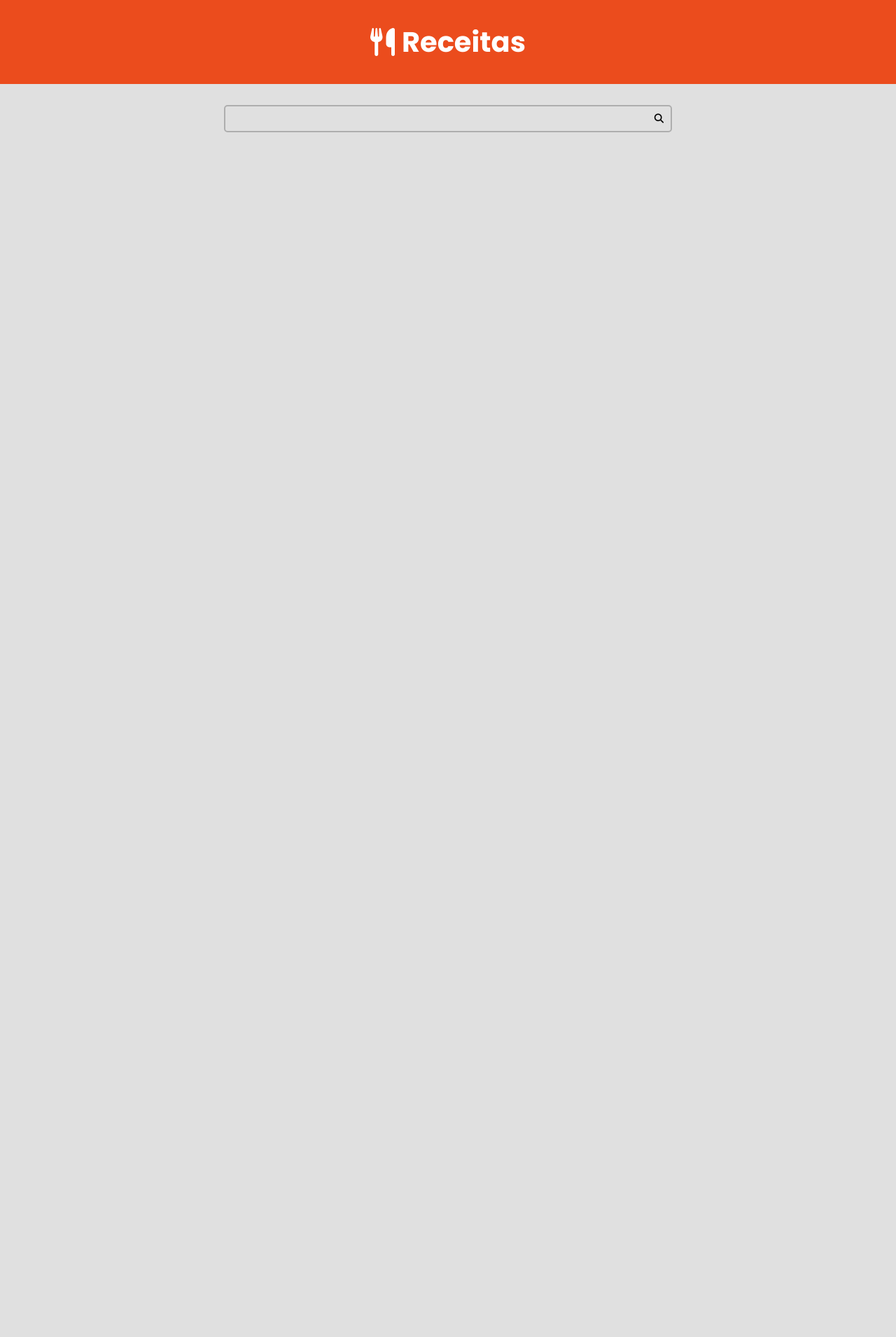
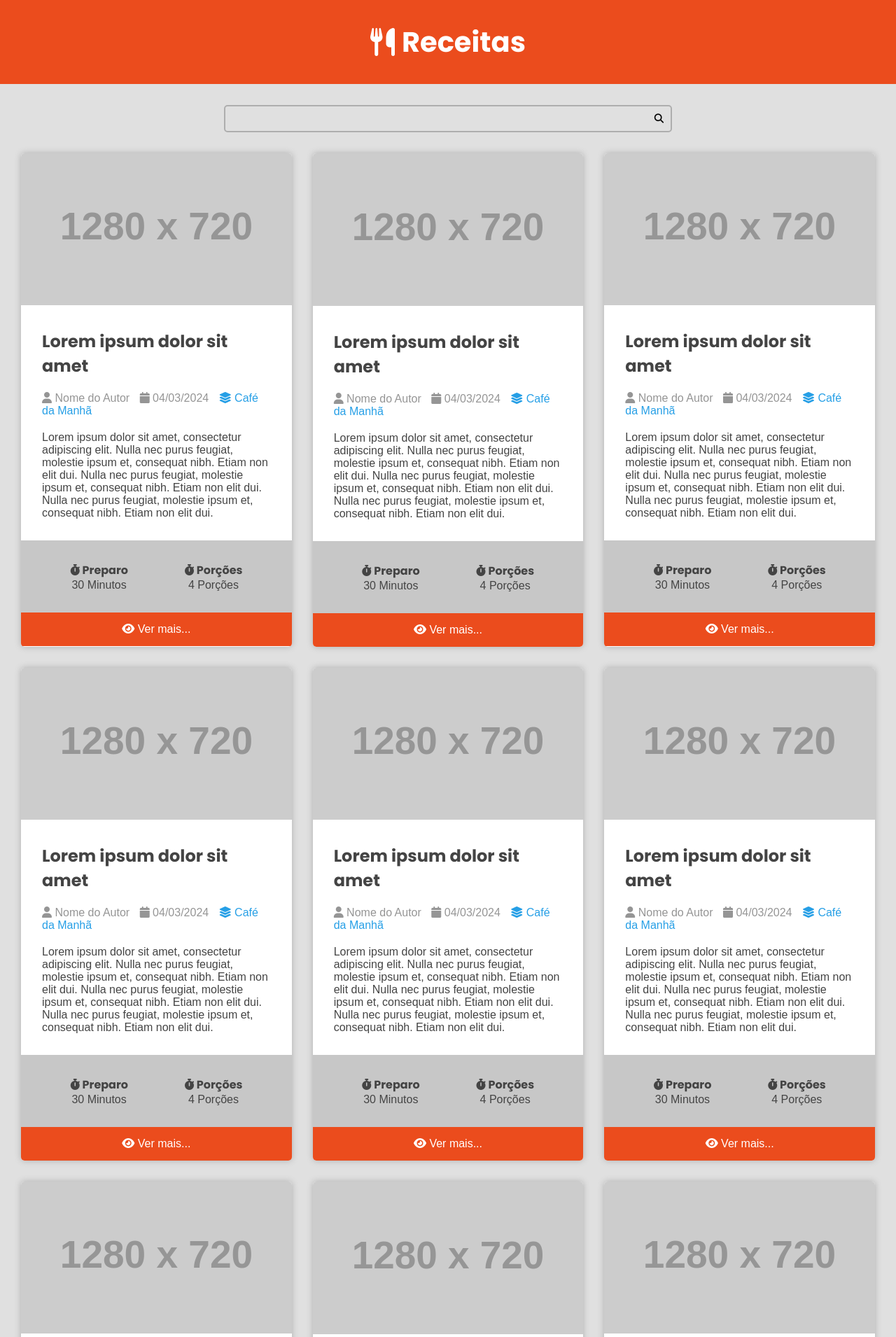
Before and after one commit to MarciolimaDev/projectRecipes, a Django app: page / in a window 1280 px wide. Shown: the top 1910 px of the page at 70% size. Before the commit the page ends 189 px from the top, so only its background shows below. Run offline with Django 5.2, Linux system fonts and the light colour scheme; grey boxes labelled with a size stand in for pictures from a placeholder-image service; some libraries are stand-ins or nearby versions.

Commit message:
add cards recipes

```diff
--- a/recipe/templates/recipe/pages/home.html
+++ b/recipe/templates/recipe/pages/home.html
@@ -11,11 +11,23 @@
 
             <div class="main-content main-content-list container">
 
+                {% include "recipe/partials/recipe.html" %}
+                {% include "recipe/partials/recipe.html" %}
+                {% include "recipe/partials/recipe.html" %}
+                {% include "recipe/partials/recipe.html" %}
+                {% include "recipe/partials/recipe.html" %}
+                {% include "recipe/partials/recipe.html" %}
+                {% include "recipe/partials/recipe.html" %}
+                {% include "recipe/partials/recipe.html" %}
+                {% include "recipe/partials/recipe.html" %}
+                {% include "recipe/partials/recipe.html" %}
 
             </div>
 
         </main>
 
+        {% include "recipe/partials/footer.html" %}
+
     </body>
 
 </html>
--- /dev/null
+++ b/recipe/templates/recipe/partials/footer.html
@@ -0,0 +1,14 @@
+<footer class="main-footer">
+
+    <div class="developer">
+        <a href="">By LIMA DEV</a>
+
+    </div>
+
+    <div class="powered">
+        <span class="powered-text">Powered by</span>
+        <a href="https://www.djangoproject.com/" target="_blank">
+            <img src="https://static.djangoproject.com/img/logo-django.42234b631760.svg" alt="Django">
+        </a>
+    </div>
+</footer>
--- a/recipe/templates/recipe/partials/head.html
+++ b/recipe/templates/recipe/partials/head.html
@@ -85,6 +85,7 @@
             font-size: 1.6rem;
             font-family: var(--font-primary);
             background: var(--color-gray-1);
+            color: var(--color-dark-text);
         }
 
         h1,
@@ -180,6 +181,116 @@
             gap: var(--spacing-gutter-medium);
 
         }
+
+        .recipe {
+            background: var(--color-white);
+            border-radius: .5rem;
+            box-shadow: var(--color-gray-3) 0 0 1rem;
+            overflow: hidden;
+            transition: all .3s ease-in-out;
+        }
+
+        /* img card */
+        .recipe img {
+            max-width: 100%;
+        }
+
+        .recipe-list-item {
+            max-width: 64rem;
+
+        }
+
+        .recipe-list-item:hover {
+            transform: scale(1.02);
+            box-shadow: var(--color-gray-3) 0 0 1.5rem;
+        }
+
+
+        .recipe-title-container {
+            padding: var(--spacing-gutter-medium);
+            padding-bottom: 2rem;
+        }
+
+        .recipe-author {
+            padding: 0 var(--spacing-gutter-medium);
+        }
+
+        .recipe-author-item {
+            color: var(--color-gray-4);
+            margin-right: 1rem;
+        }
+
+        .recipe-author-item a {
+            color: var(--color-primary);
+            text-decoration: none;
+            transition: all .3s ease-in-out;
+        }
+
+        .recipe-author-item a:hover {
+            color: var(--color-primary-hover);
+        }
+
+        .recipe-content {
+            padding: var(--spacing-gutter-medium);
+            padding-top: 2rem;
+        }
+
+        .recipe-meta-container {
+            display: flex;
+            flex-flow: row wrap;
+            padding: var(--spacing-gutter-medium);
+            background: var(--color-gray-2);
+        }
+
+        .recipe-meta {
+            display: flex;
+            flex-flow: column nowrap;
+            flex-shrink: 1;
+            flex-grow: 1;
+            text-align: center;
+        }
+
+        .recipe-meta-title {
+            font-size: 1.6rem;
+        }
+
+        .recipe-footer a {
+            background: var(--color-primary-orange);
+            display: block;
+            color: var(--color-white);
+            text-align: center;
+            text-decoration: none;
+            padding: 1.5rem;
+            transition: all .2s ease-in-out;
+        }
+
+        .recipe-footer a:hover {
+            filter: brightness(1.5);
+        }
+
+
+        .main-footer {
+            display: flex;
+            align-items: center;
+            justify-content: space-between;
+            background: var(--color-primary-orange);
+            color: var(--color-white);
+            padding: var(--spacing-gutter-medium);
+        }
+
+        .main-footer a {
+            color: var(--color-white);
+            text-decoration: none;
+        }
+
+        .powered {
+            display: flex;
+            align-items: center;
+        }
+
+        .powered-text {
+            margin-right: 1rem;
+        }
     </style>
 
 </head>
--- /dev/null
+++ b/recipe/templates/recipe/partials/recipe.html
@@ -0,0 +1,69 @@
+<div class="recipe-list-item recipe">
+
+    <div class="recipe-cover">
+
+        <img src="https://placehold.co/1280x720/eb4c1d/ffffff/png" alt="imagem-title">
+
+    </div>
+
+    <div class="recipe-title-container">
+        <h2 class="recipe-title">Lorem ipsum dolor sit amet</h2>
+    </div>
+
+    <div class="recipe-author">
+
+        <span class="recipe-author-item">
+            <i class="fas fa-user"></i>
+            <span>Nome do Autor</span>
+        </span>
+
+        <span class="recipe-author-item">
+            <i class="fas fa-calendar"></i>
+            <span>04/03/2024</span>
+        </span>
+
+        <span class="recipe-author-item">
+            <a href="">
+                <i class="fas fa-layer-group"></i>
+                <span>Café da Manhã</span>
+            </a>
+        </span>
+
+    </div>
+
+
+    <div class="recipe-content">
+
+        <p>Lorem ipsum dolor sit amet, consectetur adipiscing elit. Nulla nec purus feugiat, molestie ipsum et, consequat nibh. Etiam non elit dui. Nulla nec purus feugiat, molestie ipsum et, consequat nibh. Etiam non elit dui. Nulla nec purus feugiat, molestie ipsum et, consequat nibh. Etiam non elit dui.</p>
+
+    </div>
+
+    <div class="recipe-meta-container">
+
+        <div class="recipe-meta recipe-preparation">
+
+            <h3 class="recipe-meta-title"><i class="fas fa-stopwatch"></i> Preparo</h3>
+            <div class="recipe-meta-text">
+                <span>30 Minutos</span>
+            </div>
+        </div>
+
+        <div class="recipe-meta recipe-servings">
+
+            <h3 class="recipe-meta-title"><i class="fas fa-stopwatch"></i> Porções</h3>
+            <div class="recipe-meta-text">
+                <span>4 Porções</span>
+            </div>
+        </div>
+
+    </div>
+
+    <footer class="recipe-footer">
+        <a href="" class="recipe-read-more buttom buttom-dark buttom-full-width">
+            <i class="fas fa-eye"></i>
+            <span>Ver mais...</span>
+        </a>
+
+    </footer>
+
+</div>
```
